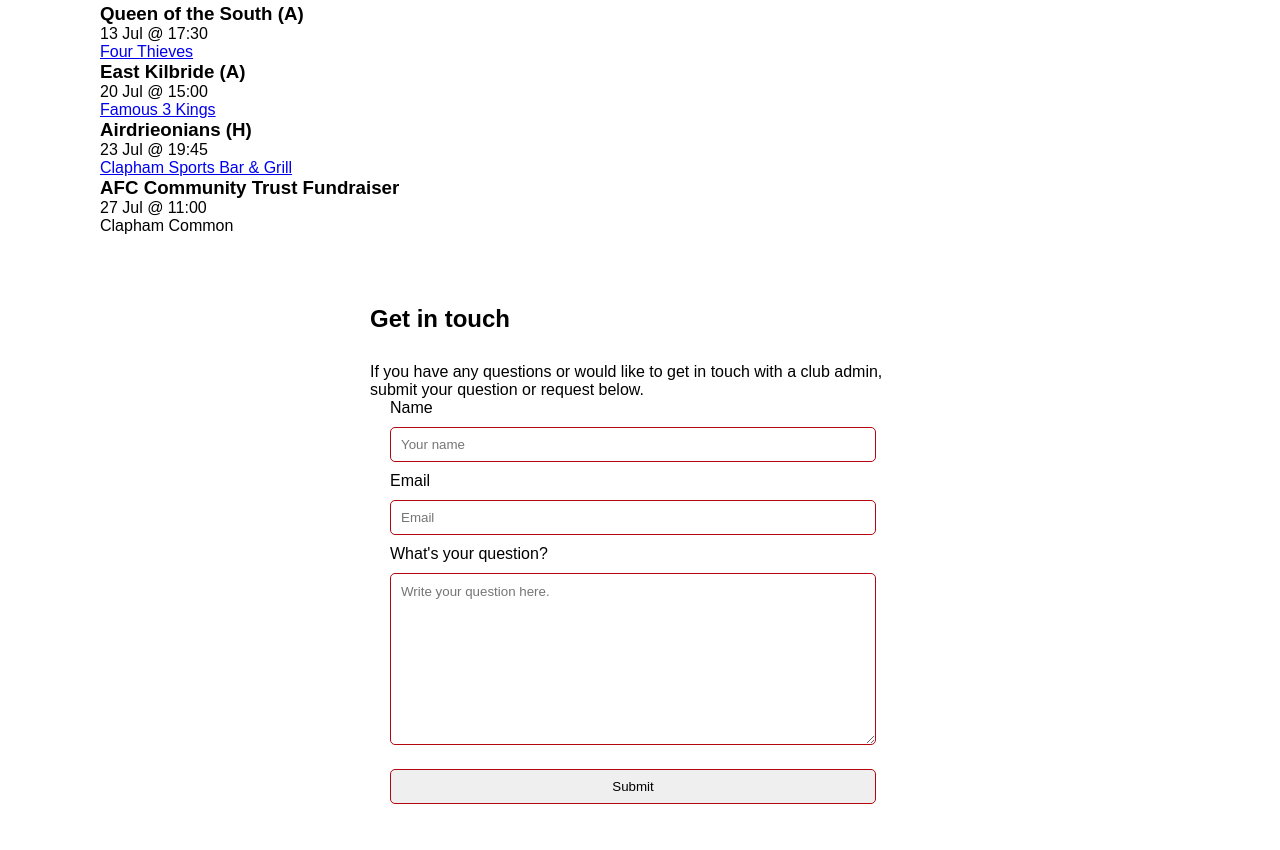
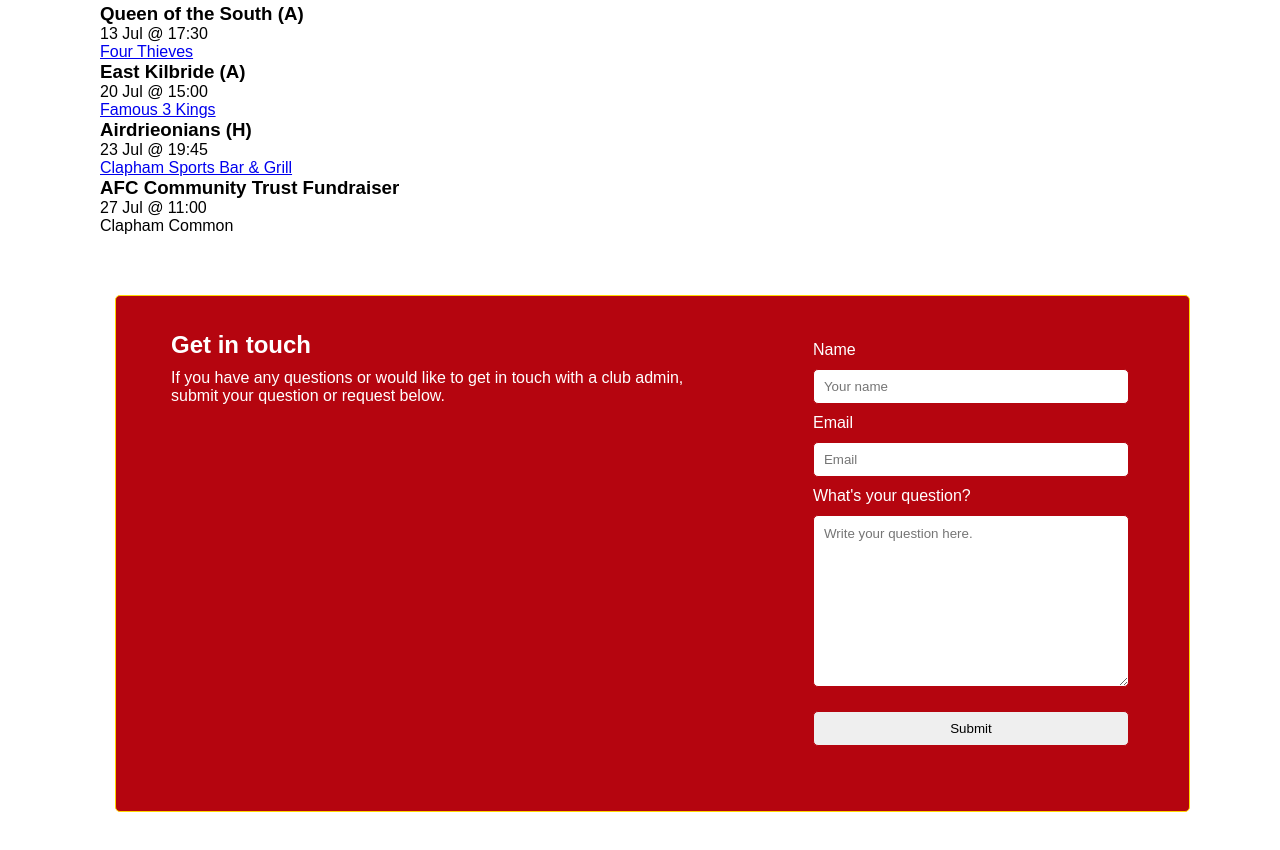
Before and after one commit to afcrandy/lon-dons, a plain HTML site: page index.html in a window 1280 px wide. Shown: the part 1479-2329 px from the top of the page. Drawn offline with Linux system fonts and the light colour scheme.

Commit message:
Style contact form

```diff
--- a/assets/css/style.css
+++ b/assets/css/style.css
@@ -186,7 +186,7 @@ form label {
 
 
 /* Join section */
-#join {
+#join, #contact {
     margin-left: 25px;
     background-color: rgb(181, 5, 15);
     color: white;
@@ -194,21 +194,21 @@ form label {
     border: 1px solid gold;
     border-radius: 5px;
 }
-#join .join-inner * {
+#join .join-inner *, #contact .contact-inner * {
     margin-bottom: 10px;
 }
-#join .join-inner::after {
+#join .join-inner::after, #contact .contact-inner::after {
     content: '';
     clear: both;
     display: block
 }
 
-#join form {
+#join form, #contact form {
     float: right;
     width: 35%;
     padding: 10px;
 }
-#join .join-text {
+#join .join-text, #contact .contact-text {
     width: 55%;
     float: left;
     padding-left: 20px;
--- a/index.html
+++ b/index.html
@@ -133,10 +133,15 @@
     <!-- Contact form -->
     <section id="contact">
         <!-- a contact form so users may ask questions of site owner -->
+        <div class="contact-inner">
+            <div class="contact-text">
+                <h2>Get in touch</h2>
+                <p>
+                    If you have any questions or would like to get in touch with a club admin,
+                    submit your question or request below.
+                </p>
+            </div>
             <form action="https://formdump.codeinstitute.net/" method="post" id="contact-form">
-            <h2>Get in touch</h2>
-            <p>If you have any questions or would like to get in touch with a club admin, submit your question or request below.</p>
-
                 <label for="fname">Name</label>
                 <input type="text" name="fname" id="fname" id="name-contact-form" class="text-input" required placeholder="Your name">
 
@@ -148,6 +153,7 @@
 
                 <button type="submit" value="Submit" class="submit-btn">Submit</button>
             </form>
+        </div>
     </section>
 </body>
 </html>
```
Lines whose indentation alone changed are shown as unchanged.
